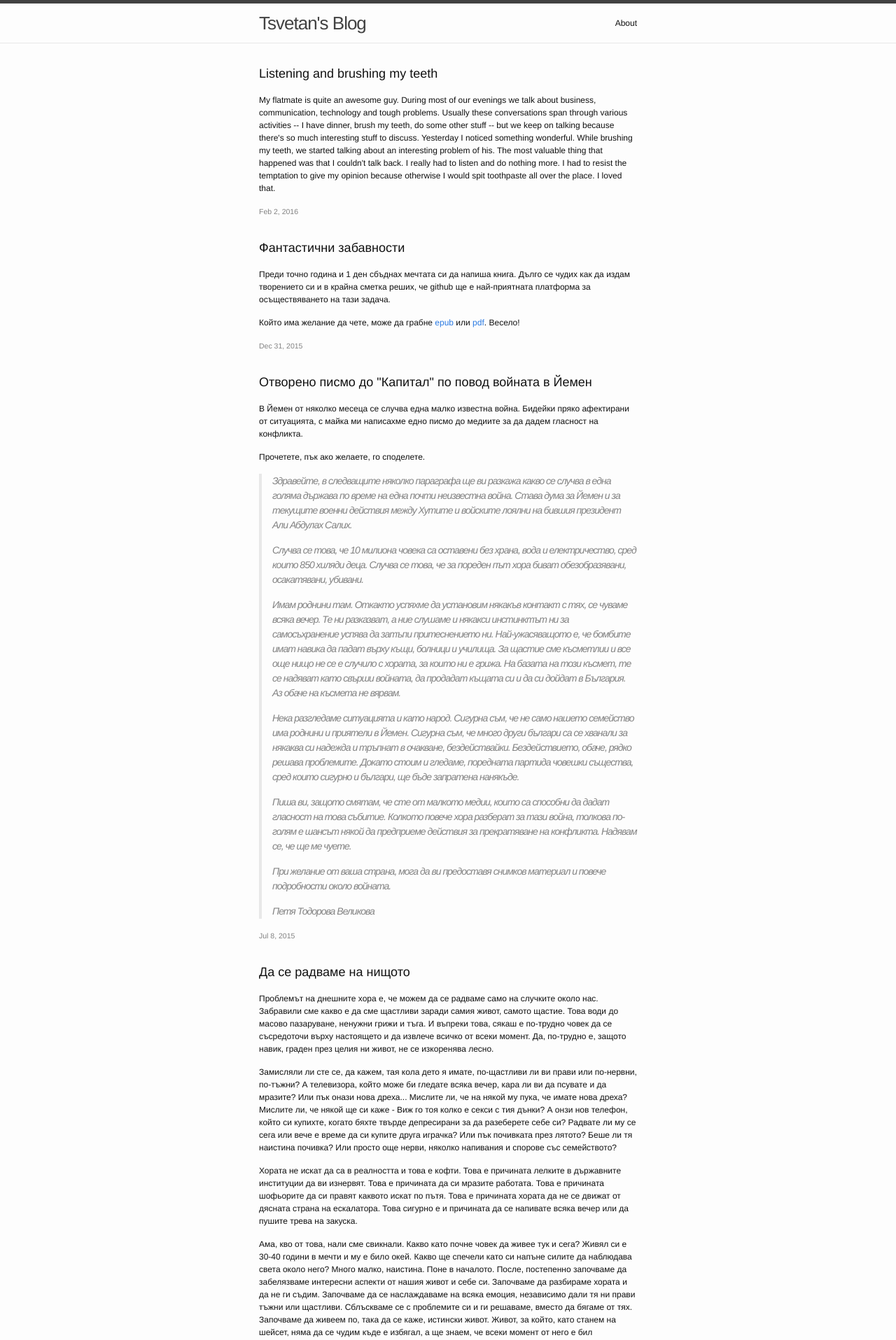
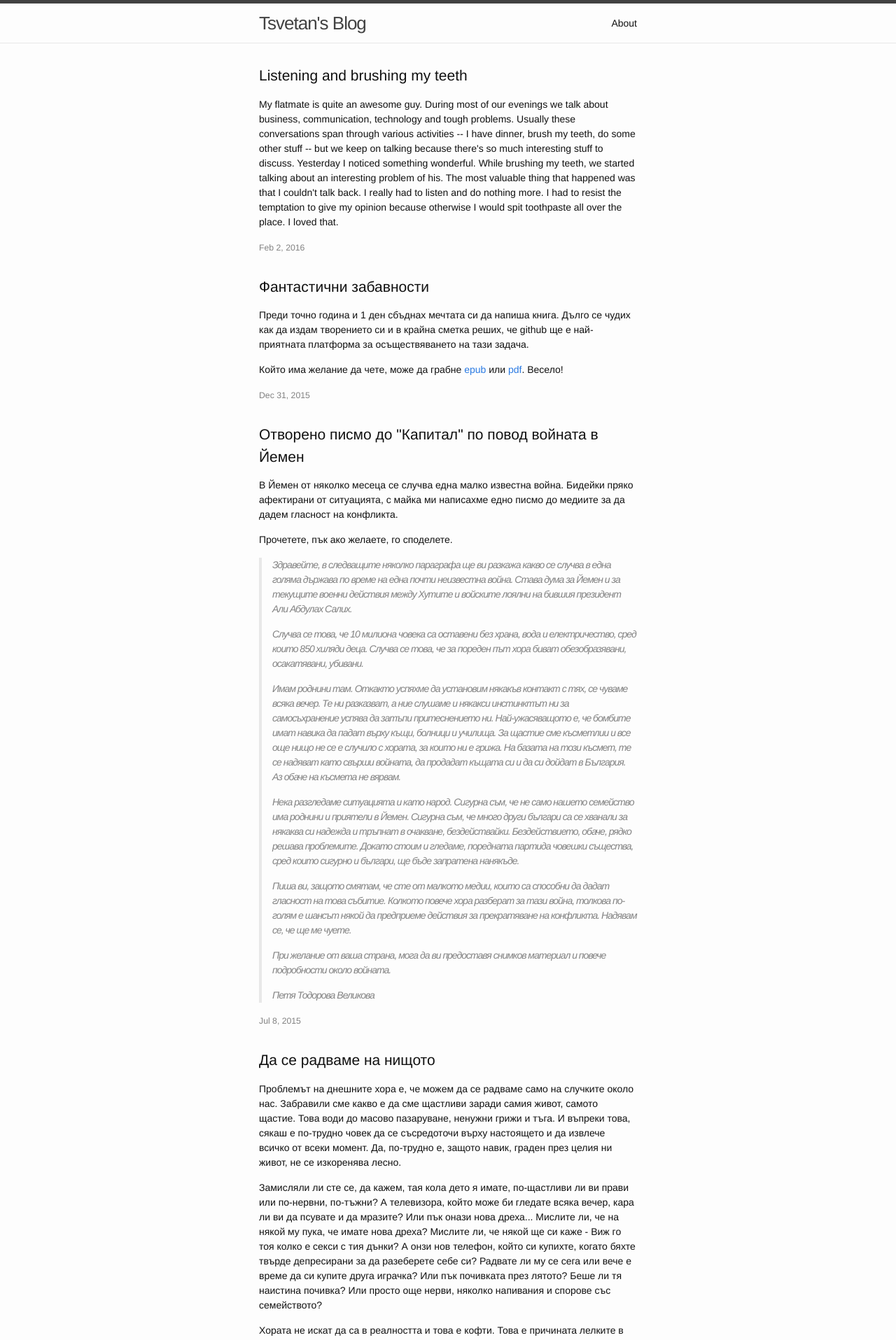
Before and after one commit to emdeha/emdeha.github.io, a Jekyll site: the page built from index.html, in a window 1280 px wide. Shown: the top 1915 px of the page at 70% size. Built offline with Jekyll 4.4.1, drawn with Linux system fonts in a browser that asks for light colours.

Commit message:
Bigger font.

```diff
--- a/css/main.scss
+++ b/css/main.scss
@@ -7,7 +7,7 @@
 
 // Our variables
 $base-font-family: "Helvetica Neue", Helvetica, Arial, sans-serif;
-$base-font-size:   12px;
+$base-font-size:   14px;
 $base-font-weight: 400;
 $small-font-size:  $base-font-size * 0.875;
 $base-line-height: 1.5;
```
